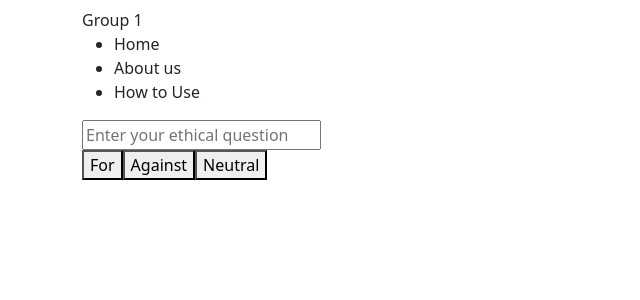
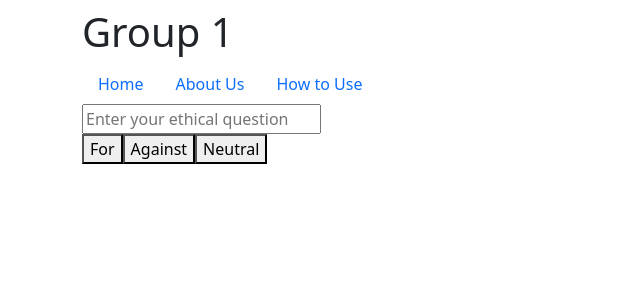
Before and after one commit to mingyao1/ethical-issues, a React (Create React App) app in the folder frontend/: page / in a window 1280 px wide. Shown: the top 300 px of the page, without its empty margins (0-640 px from the left). Built offline with nearby package versions, Linux system fonts and the light colour scheme.

Commit message:
create link

```diff
--- a/frontend/src/About.js
+++ b/frontend/src/About.js
@@ -2,6 +2,9 @@ import React from "react"
 
 const About = () => {
     return <div className="container">
+
+
+
         insert about us here
     </div>
 
--- a/frontend/src/Home.js
+++ b/frontend/src/Home.js
@@ -1,19 +1,27 @@
 import React from "react"
+import { Link } from "react-router-dom"
 import Question from "./Question"
+
 
 const Home = () => {
 
     return <>
 
         <div className='container'>
-            <header className='mt-2'>
-                Group 1
+            <header className="mt-2">
+                <h1>Group 1</h1>
             </header>
             <nav>
-                <ul>
-                    <li>Home</li>
-                    <li>About us</li>
-                    <li>How to Use</li>
+                <ul className="nav">
+                    <li className="nav-item">
+                        <Link to="/" className="nav-link">Home</Link>
+                    </li>
+                    <li className="nav-item">
+                        <Link to="/about" className="nav-link">About Us</Link>
+                    </li>
+                    <li className="nav-item">
+                        <Link to="/how-to-use" className="nav-link">How to Use</Link>
+                    </li>
                 </ul>
             </nav>
 
```
